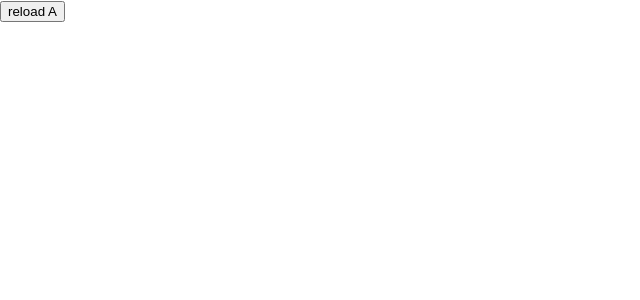
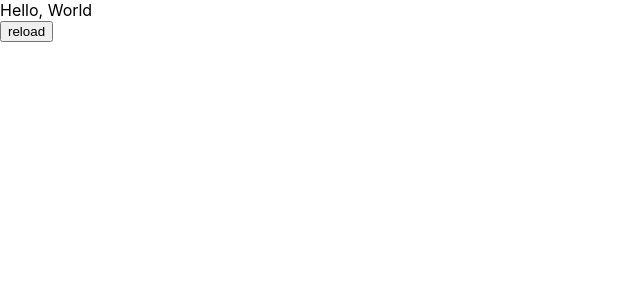
Before and after one commit to dhythm/react-cra-playground, a React (Create React App) app: page / in a window 1280 px wide. Shown: the top 300 px of the page, without its empty margins (0-640 px from the left). Built offline with nearby package versions, Linux system fonts and the light colour scheme.

Commit message:
feat: create RenderingSurvey component

```diff
--- a/src/App.tsx
+++ b/src/App.tsx
@@ -1,8 +1,8 @@
 import React from "react";
-import { MemoisedPlayground } from "./components/MemoisedPlayground";
+import { RenderingSurvey } from "./components/RenderingSurvey";
 
 const App: React.FC = () => {
-  return <MemoisedPlayground />;
+  return <RenderingSurvey />;
 };
 
 export default App;
--- /dev/null
+++ b/src/components/RenderingSurvey.tsx
@@ -0,0 +1,31 @@
+import { useEffect, useState } from "react";
+
+export const RenderingSurvey = () => {
+  const [loading, setLoading] = useState(true);
+  let label = "loading...";
+
+  const onClick = () => {
+    setLoading(true);
+    label = "reloading...";
+    console.log(`onClick: ${label}`);
+    setTimeout(() => {
+      setLoading(false);
+    }, 1000);
+  };
+
+  useEffect(() => {
+    setTimeout(() => {
+      setLoading(false);
+    }, 1000);
+  }, []);
+
+  console.count();
+  console.log(label);
+  if (loading) return <div>{label}</div>;
+  return (
+    <>
+      <div>Hello, World</div>
+      <button onClick={onClick}>reload</button>
+    </>
+  );
+};
--- a/src/index.tsx
+++ b/src/index.tsx
@@ -1,9 +1,6 @@
 import React from "react";
 import ReactDOM from "react-dom";
 import App from "./App";
-import { SnackbarProvider } from "./components/Snackbar";
-import { StylesProvider } from "./components/StylesProvider";
-import { ThemeProvider } from "./components/ThemeProvider";
 import "./index.css";
 import reportWebVitals from "./reportWebVitals";
 
@@ -17,19 +14,23 @@ import reportWebVitals from "./reportWebVitals";
 //   },
 // });
 
-ReactDOM.render(
-  <React.StrictMode>
-    {/* SnackbarProvider only works well in outside of StylesProvider with generateClassName */}
-    <SnackbarProvider>
-      <StylesProvider>
-        <ThemeProvider>
-          <App />
-        </ThemeProvider>
-      </StylesProvider>
-    </SnackbarProvider>
-  </React.StrictMode>,
-  document.getElementById("root")
-);
+ReactDOM.render(<App />, document.getElementById("root"));
+
+// // StrictMode could cause calling functions twice.
+// // https://github.com/facebook/react/issues/18426
+// ReactDOM.render(
+//   <React.StrictMode>
+//     {/* SnackbarProvider only works well in outside of StylesProvider with generateClassName */}
+//     <SnackbarProvider>
+//       <StylesProvider>
+//         <ThemeProvider>
+//           <App />
+//         </ThemeProvider>
+//       </StylesProvider>
+//     </SnackbarProvider>
+//   </React.StrictMode>,
+//   document.getElementById("root")
+// );
 
 // If you want to start measuring performance in your app, pass a function
 // to log results (for example: reportWebVitals(console.log))
```
